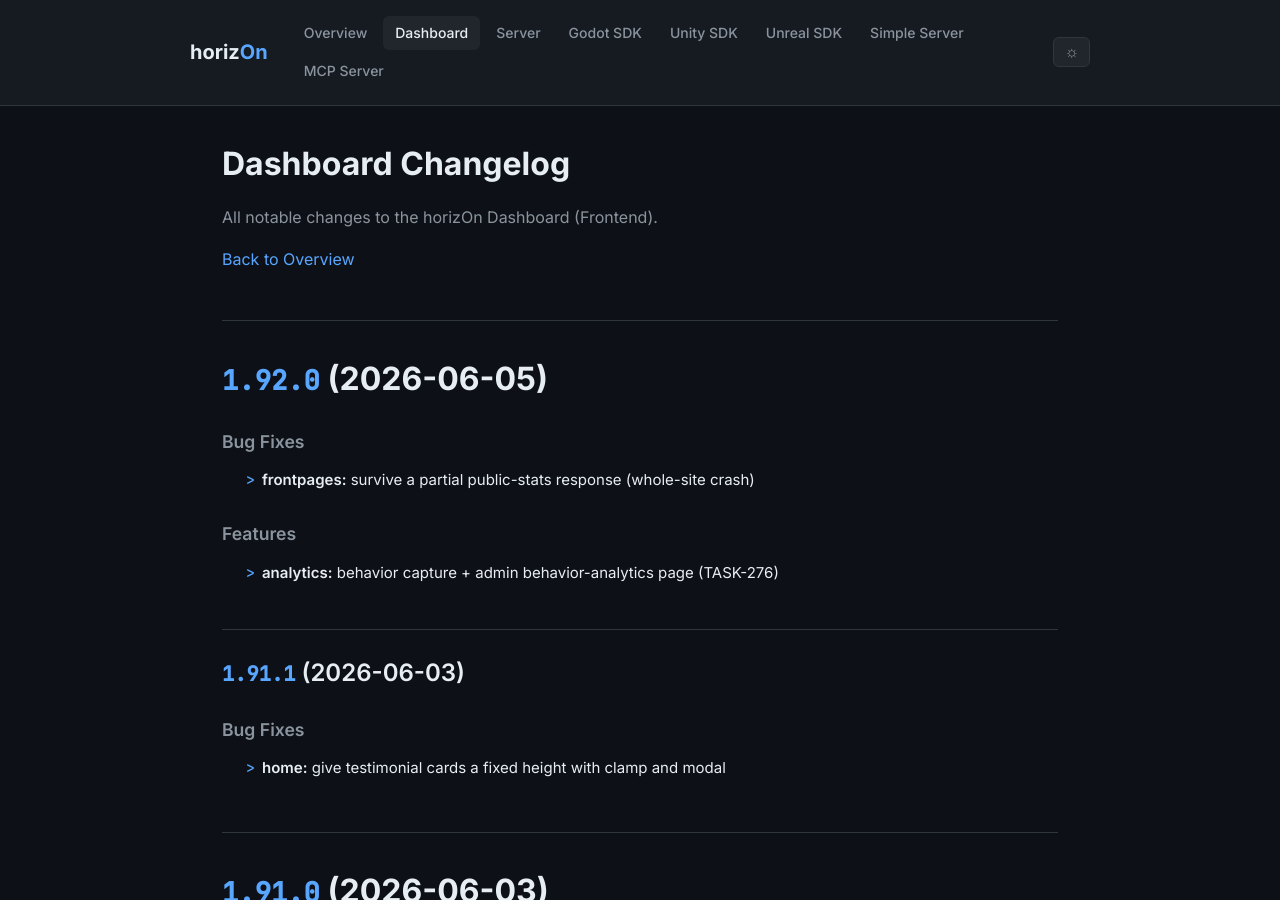
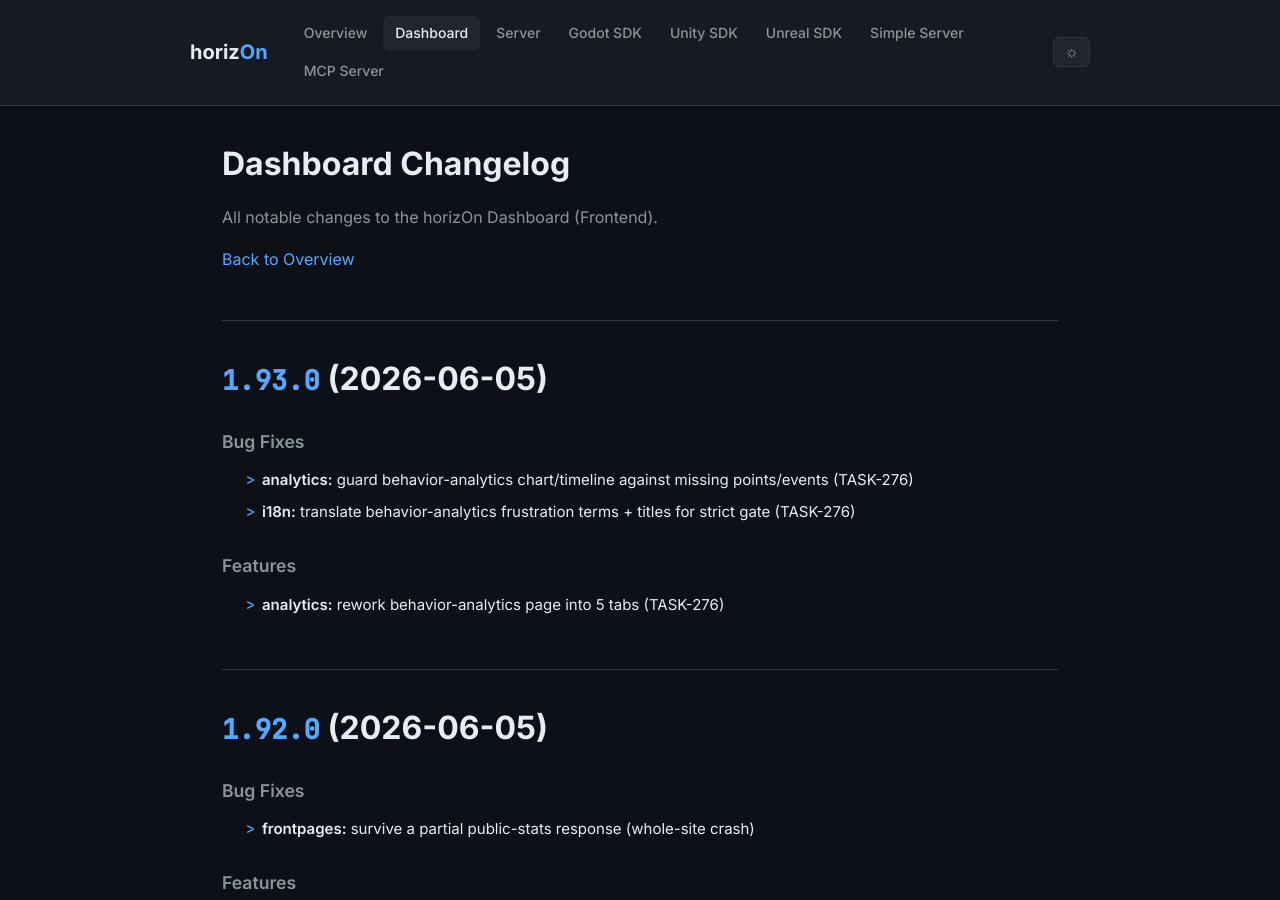
Before and after one commit to ProjectMakersDE/horizOn-Changelog, a Jekyll site: the page built from dashboard-changelog.md, in a window 1280 px wide and 900 px high. Built offline with Jekyll 4.4.1, drawn with Linux system fonts in a browser that asks for light colours.

Commit message:
chore: sync changelogs [skip ci]

```diff
--- a/dashboard-changelog.md
+++ b/dashboard-changelog.md
@@ -8,6 +8,19 @@ title: Dashboard Changelog
 All notable changes to the horizOn Dashboard (Frontend).
 
 [Back to Overview](.)
+
+# [1.93.0](https://github.com/ProjectMakersDE/horizOn-Dashboard/compare/v1.92.0...v1.93.0) (2026-06-05)
+
+
+### Bug Fixes
+
+* **analytics:** guard behavior-analytics chart/timeline against missing points/events (TASK-276) ([fae5e12](https://github.com/ProjectMakersDE/horizOn-Dashboard/commit/fae5e123e591dc2304ce84f37937b6853f0f5bc5))
+* **i18n:** translate behavior-analytics frustration terms + titles for strict gate (TASK-276) ([69825ff](https://github.com/ProjectMakersDE/horizOn-Dashboard/commit/69825ff77647cb5a539e2f8460d85dcf43560c8a))
+
+
+### Features
+
+* **analytics:** rework behavior-analytics page into 5 tabs (TASK-276) ([dec3f81](https://github.com/ProjectMakersDE/horizOn-Dashboard/commit/dec3f819e7812190b3be6172e60da006e36db6cf))
 
 # [1.92.0](https://github.com/ProjectMakersDE/horizOn-Dashboard/compare/v1.91.1...v1.92.0) (2026-06-05)
 
```
Also changed, not shown: index.md (+1 -1 lines).
